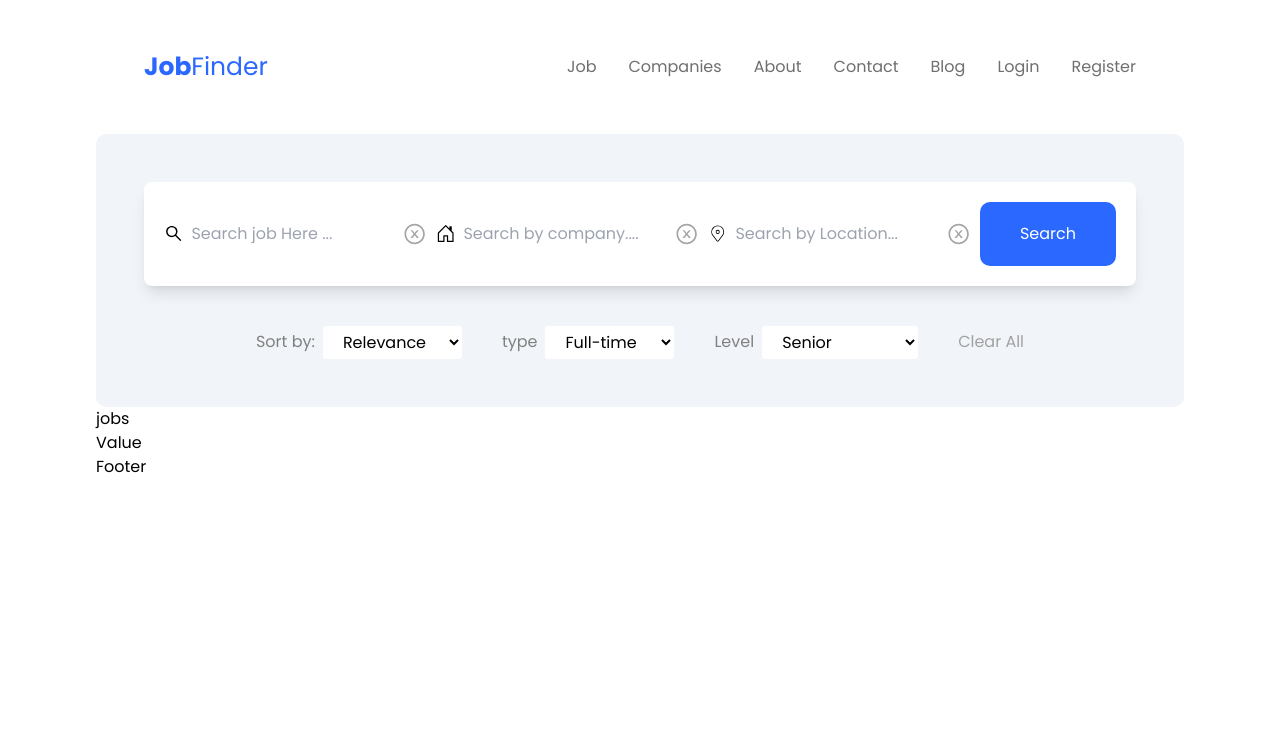
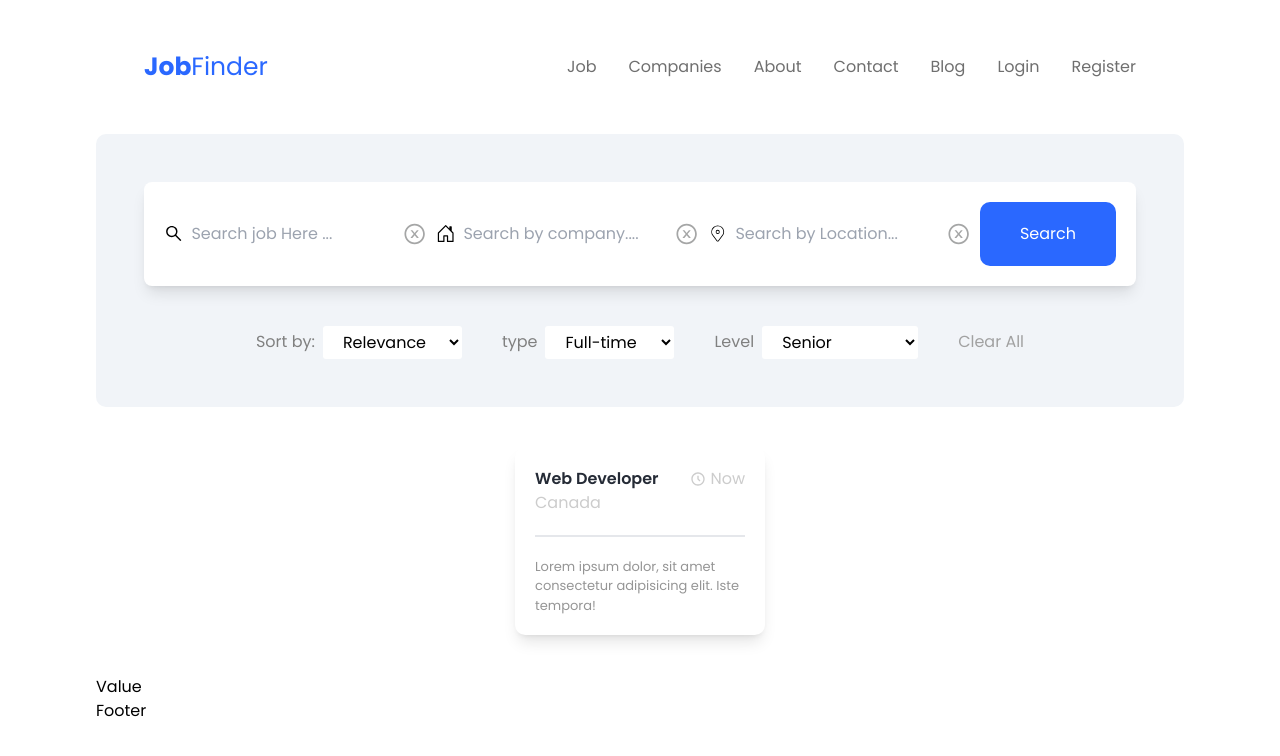
Before and after one commit to haamid10/job-Finder, a React (Vite) app: page / in a window 1280 px wide. Shown: the top 756 px of the page. Built offline with nearby package versions, Linux system fonts and the light colour scheme.

Commit message:
beginning the job section

```diff
--- a/src/components/jobDiv/Jobs.jsx
+++ b/src/components/jobDiv/Jobs.jsx
@@ -1,9 +1,22 @@
 import React from 'react'
-
+import {BiTimeFive} from 'react-icons/bi'
 const Jobs = () => {
   return (
     <div>
-      jobs
+      <div className="jobContainer flex gap-10 justify-center flex-wrap items-center py-10">
+        <div className="group group/item singleJob w-[250px] p-[20px] bg-white rounded-[10px] hover:bg-blueColor shadow-lg shadow-greyIsh-400/700 hover:shadow-lg">
+
+          <span className='flex justify-between items-center gap-4'>
+            <h1 className='text-[16px] font-semibold text-textColor group-hover:text-white'>Web Developer</h1>
+            <span className='flex items-center text-[#ccc] gap-1'>
+              <BiTimeFive/>Now
+            </span>
+          </span>
+          <h6 className='text-[#ccc]'>Canada</h6>
+          <p className='text-[13px] text-[#959595] border-t-[2px] pt-[20px] mt-[20px] group-hover:text-white'>Lorem ipsum dolor, sit amet consectetur adipisicing elit. Iste tempora!</p>
+
+        </div>
+      </div>
     </div>
   )
 }
```
